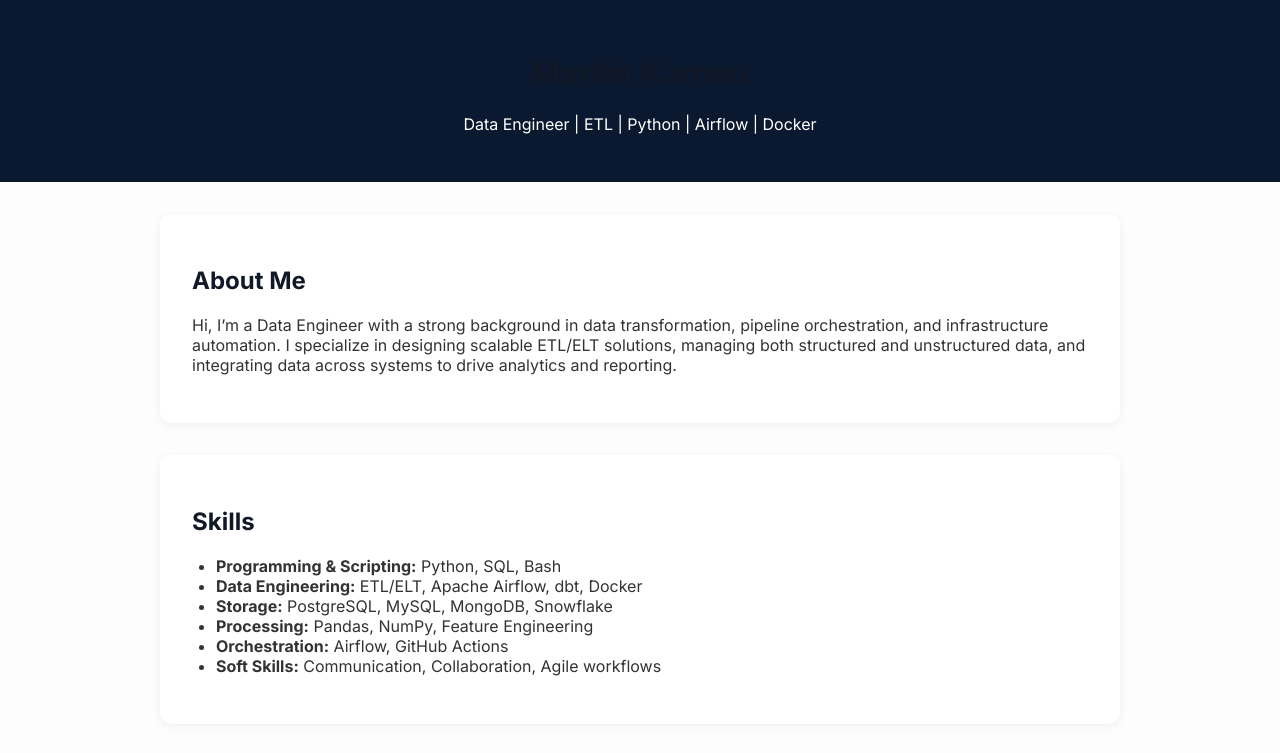
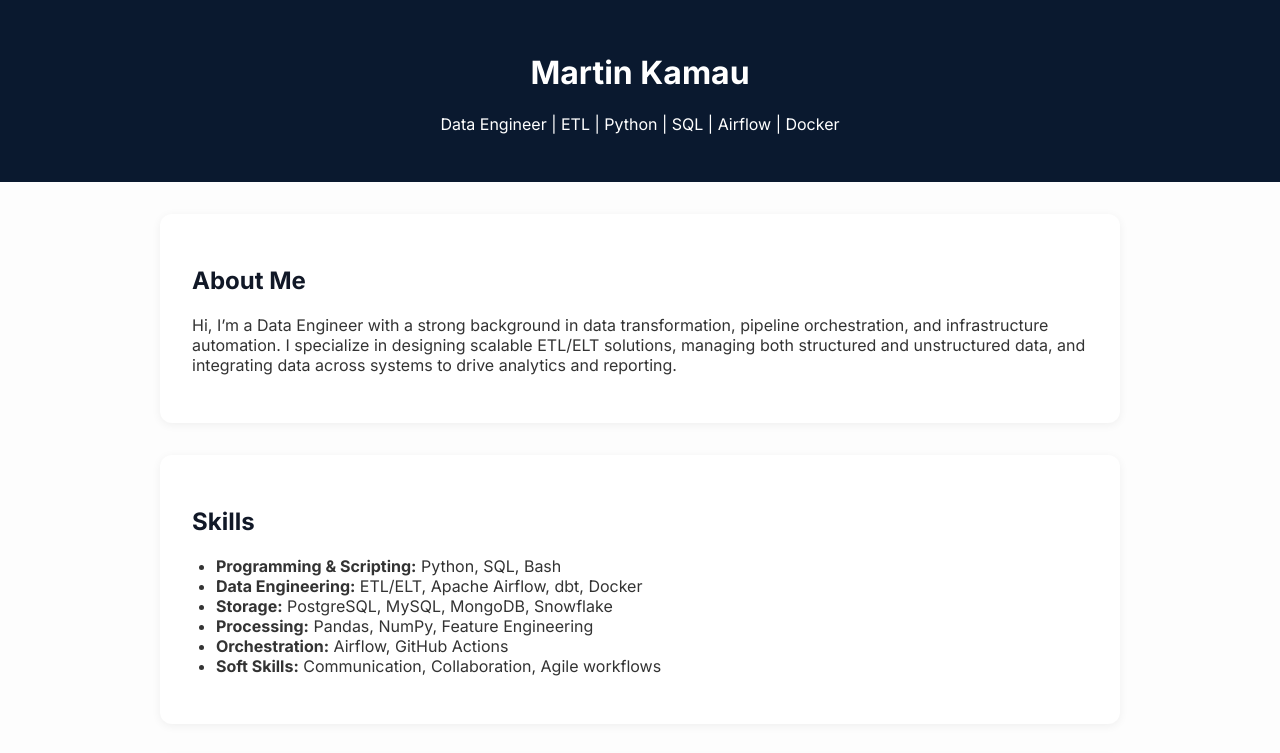
Before and after one commit to Martin-7251/portfolio, a plain HTML site: page index.html in a window 1280 px wide. Shown: the top 753 px of the page. Drawn offline with Linux system fonts and the light colour scheme.

Commit message:
Updated Header 1

```diff
--- a/index.html
+++ b/index.html
@@ -30,7 +30,12 @@
       padding: 2rem;
       margin-bottom: 2rem;
     }
-    h1, h2, h3 {
+    h1 {
+      color: white;
+    }
+
+
+    h2, h3 {
       color: #111827;
     }
     ul {
@@ -56,7 +61,7 @@
 <body>
   <header>
     <h1>Martin Kamau</h1>
-    <p>Data Engineer | ETL | Python | Airflow | Docker</p>
+    <p>Data Engineer | ETL | Python | SQL | Airflow | Docker</p>
   </header>
   <main>
     <section>
```
